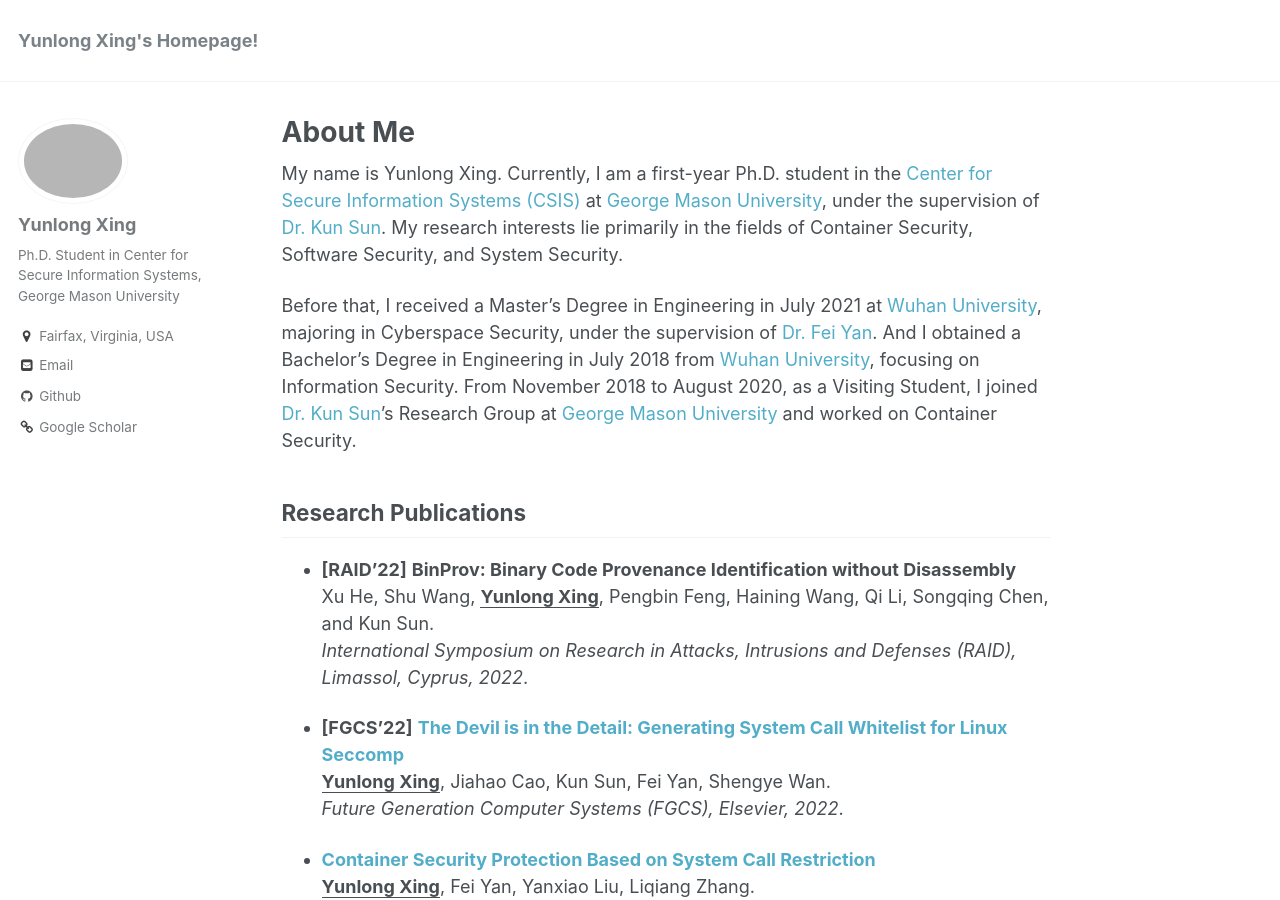
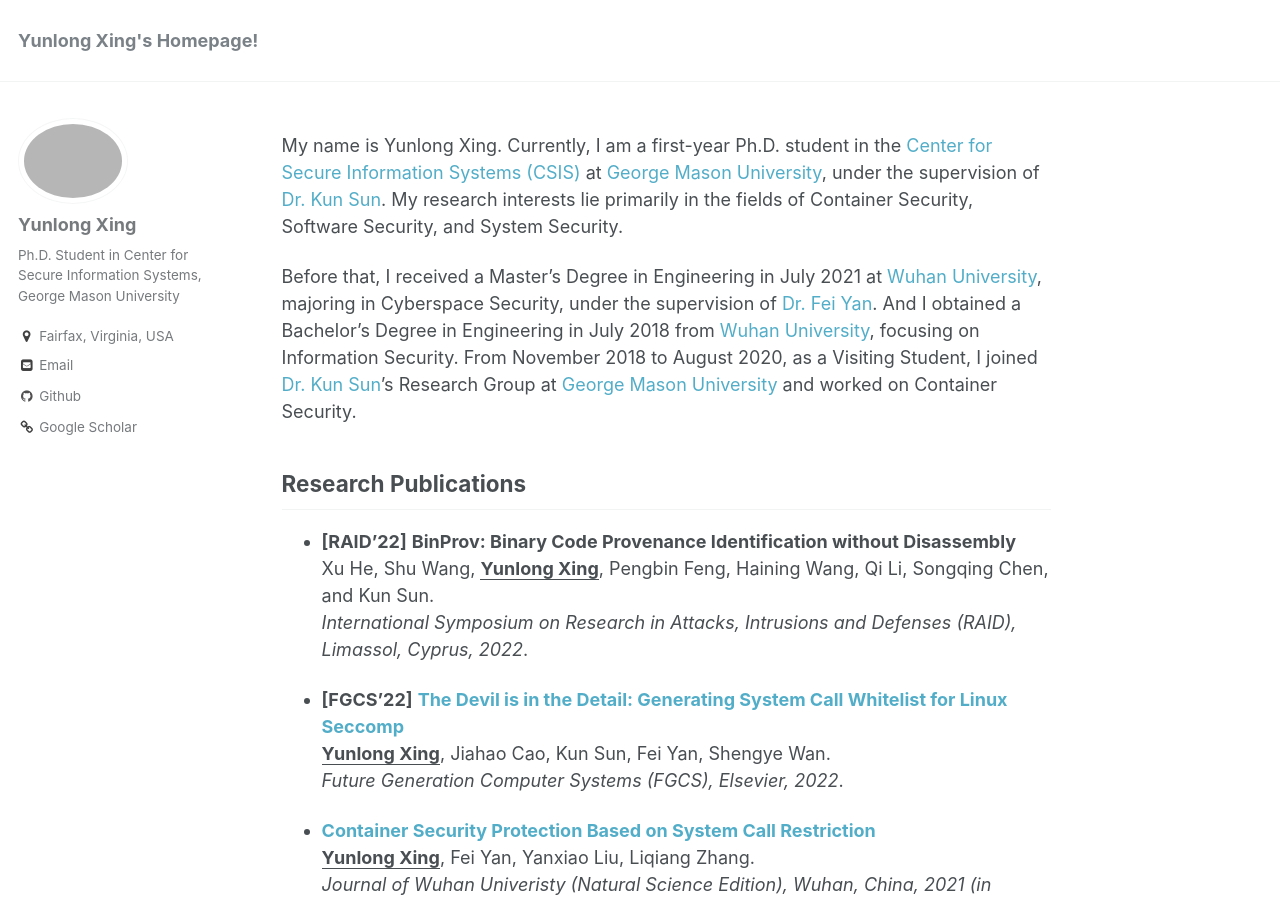
Before and after one commit to YunlongXing/HomePage, a Jekyll site: the page built from _pages/about.md, in a window 1280 px wide and 900 px high. Built offline with Jekyll 4.4.1, drawn with Linux system fonts in a browser that asks for light colours.

Commit message:
Update about.md

```diff
--- a/_pages/about.md
+++ b/_pages/about.md
@@ -1,7 +1,7 @@
 ---
 permalink: /
-title: "About Me"
-excerpt: ""
+title: ""
+excerpt: "About Me"
 author_profile: true
 redirect_from:
   - /about/
```
